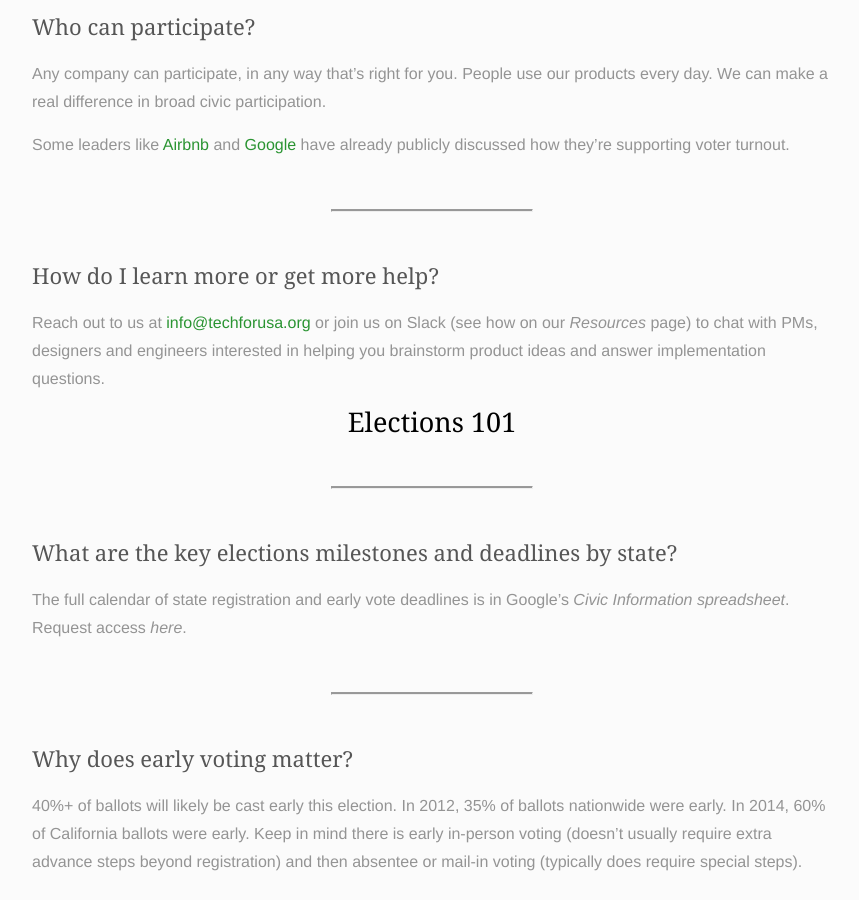
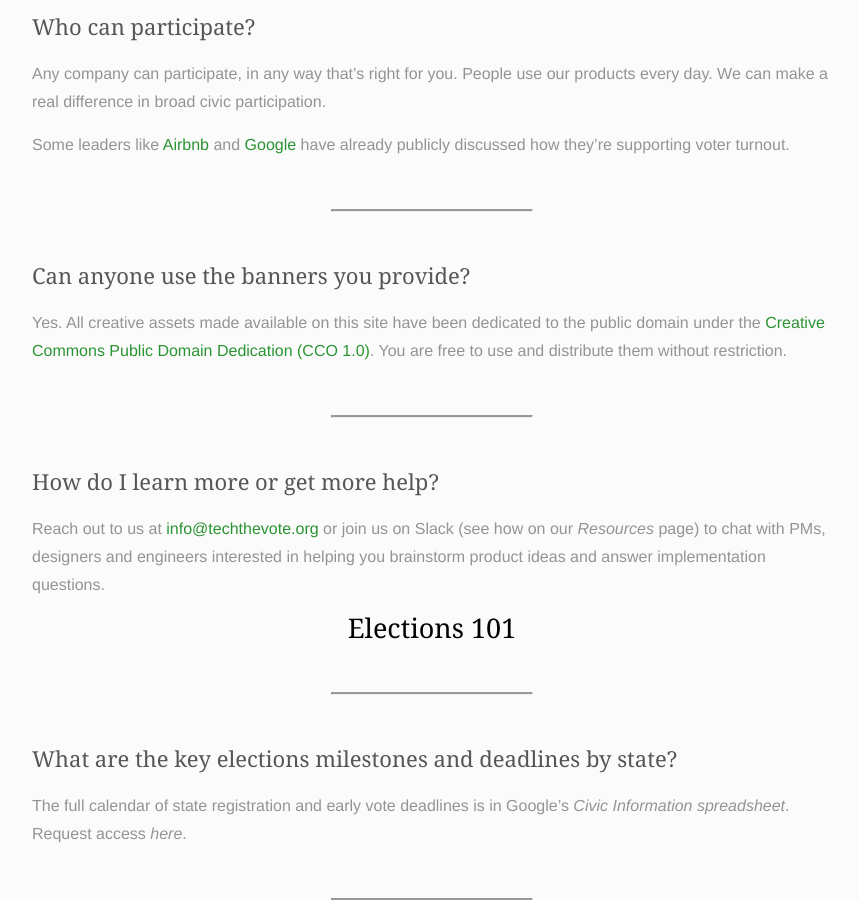
Before and after one commit to techthevote/techthevote.github.io, a Jekyll site: the page built from faq.md, in a window 1280 px wide and 900 px high, scrolled down 2237 px. Shown: the whole window, without its empty margins (208-1067 px from the left). Built offline with Jekyll 4.4.1, drawn with Linux system fonts in a browser that asks for light colours; nearby versions of some CDN libraries; comment, search, counter and statistics services are not loaded; some of the changed text lies outside the part shown.

Commit message:
Update faq.md

```diff
--- a/faq.md
+++ b/faq.md
@@ -57,7 +57,7 @@ excerpt: Common questions about TechTheVote.org and election basics
 ## General
 ---
 
-### What is [techthevote.org](http://techthevote.org/) about?
+### What is [TechTheVote.org](http://techthevote.org/) about?
 {: .question #what-is-techthevote-about}
 
 We're a non-partisan, grassroots group of professionals from across the tech industry. We're focused on creating more civic engagement in the tech industry, including driving voter turnout through our products. **We don't care who people vote for - we just want more people to vote**.  And since people use our products every day, simple integrations can have an impact.
@@ -101,10 +101,17 @@ Some leaders like [Airbnb](https://www.airbnb.com/press/news/honoring-the-voting
 
 ---
 
+### Can anyone use the banners you provide?
+{: .question }
+
+Yes. All creative assets made available on this site have been dedicated to the public domain under the [Creative Commons Public Domain Dedication (CCO 1.0)](https://creativecommons.org/publicdomain/zero/1.0/){:target="_blank"}. You are free to use and distribute them without restriction.
+
+---
+
 ### How do I learn more or get more help?
 {: .question }
 
-Reach out to us at [info@techforusa.org](mailto:info@techforusa.org) or join us on Slack (see how on our _Resources_ page) to chat with PMs, designers and engineers interested in helping you brainstorm product ideas and answer implementation questions.
+Reach out to us at [info@techthevote.org](mailto:info@techthevote.org) or join us on Slack (see how on our _Resources_ page) to chat with PMs, designers and engineers interested in helping you brainstorm product ideas and answer implementation questions.
 
 
 ## Elections 101
```
